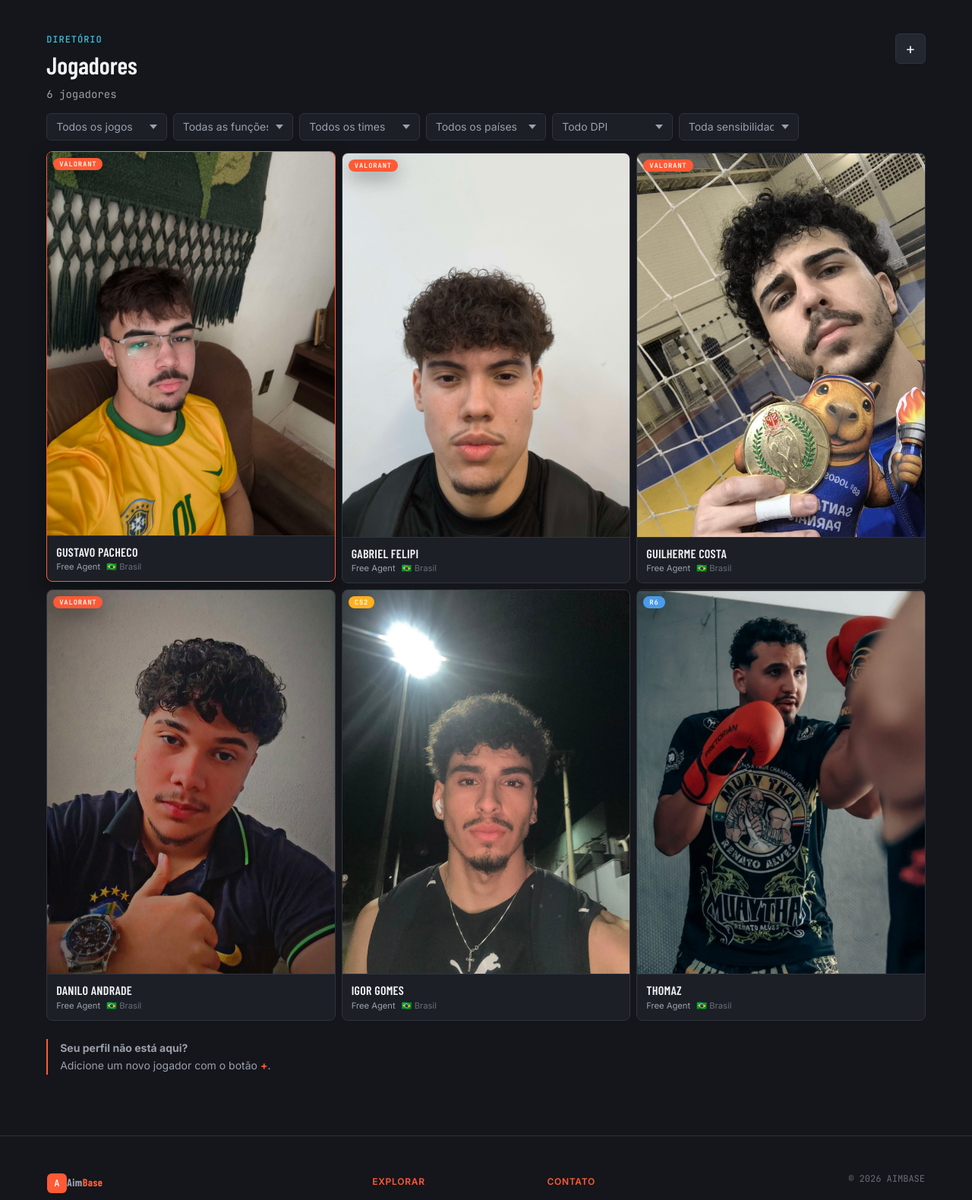
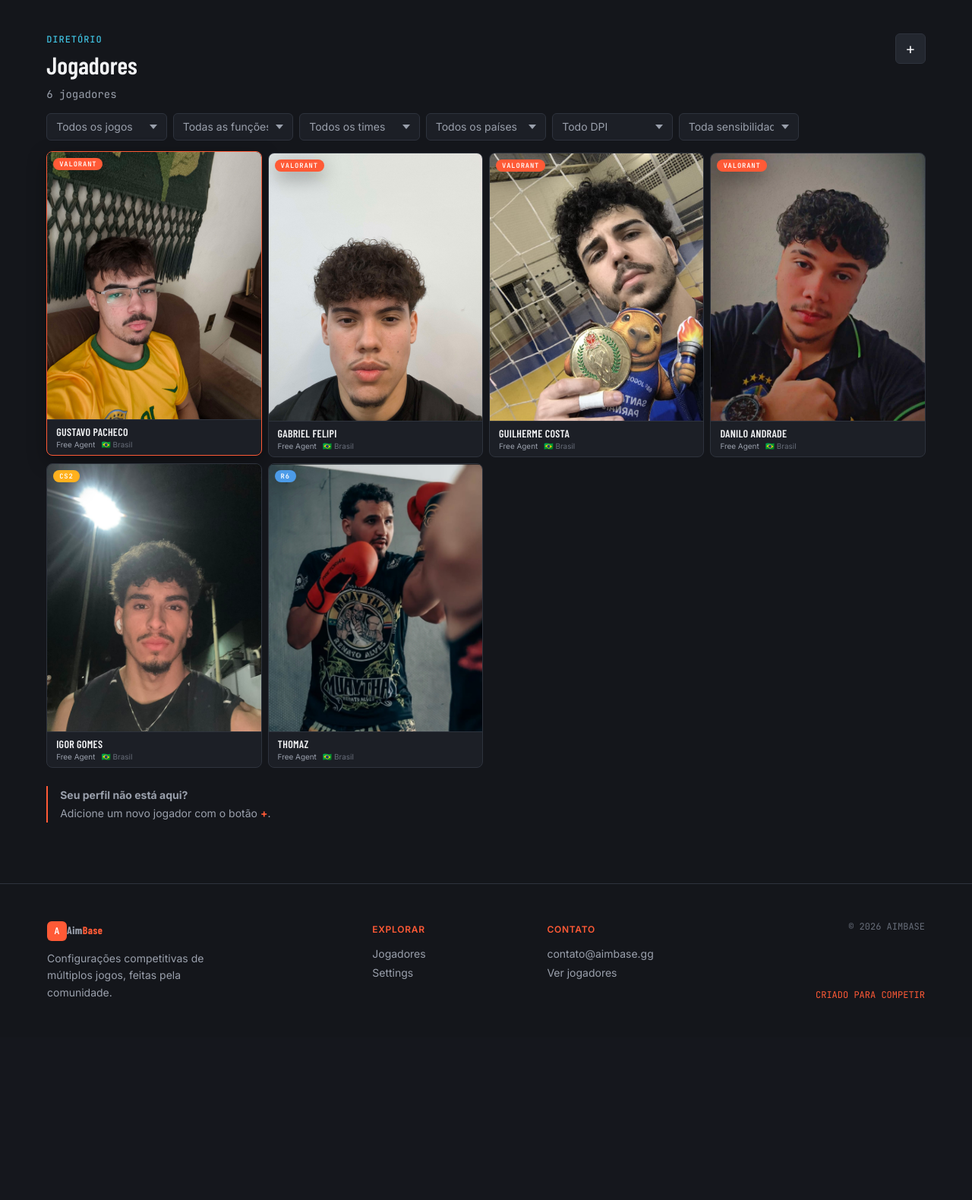
Before and after one commit to gustavodpacheco/AimBase-TCC, a PHP site: page / in a window 1280 px wide. Shown: the part 620-2200 px from the top of the page at 76% size. After the commit the page ends 1935 px from the top, so only its background shows below. Run offline with PHP 8.4, Linux system fonts and the light colour scheme; data that the repository does not hold is empty.

Commit message:
Home: cards menores (proporcao 4:5, grid 4 colunas, rodape compacto)

```diff
--- a/assets/css/components/player-card.css
+++ b/assets/css/components/player-card.css
@@ -98,7 +98,7 @@
 
 .home-card__media {
   position: relative;
-  aspect-ratio: 3 / 4;
+  aspect-ratio: 4 / 5;
   overflow: hidden;
   background: var(--bg-surface-alt);
 }
@@ -137,13 +137,13 @@
 
 /* Rodapé: nome + time + país, tudo no fluxo (sem sobreposição) */
 .home-card__body {
-  padding: var(--space-3);
+  padding: var(--space-2) var(--space-3);
   border-top: 1px solid var(--border-subtle);
 }
 
 .home-card__name {
   display: block;
-  font: 600 var(--fs-base) var(--font-display);
+  font: 600 var(--fs-sm) var(--font-display);
   line-height: 1.1;
   text-transform: uppercase;
   letter-spacing: 0.3px;
@@ -159,8 +159,8 @@
   gap: var(--space-2);
   min-width: 0;
   color: var(--text-secondary);
-  font-size: 0.7rem;
-  margin-top: 4px;
+  font-size: 0.62rem;
+  margin-top: 3px;
 }
 
 .home-card__team {
--- a/assets/css/responsive.css
+++ b/assets/css/responsive.css
@@ -30,7 +30,7 @@
 /* ---------- ≥ 1024px ---------- */
 @media (min-width: 1024px) {
   .player-list {
-    grid-template-columns: repeat(3, 1fr);
+    grid-template-columns: repeat(4, 1fr);
   }
 
   .data-grid {
@@ -41,7 +41,7 @@
 /* ---------- ≥ 1280px ---------- */
 @media (min-width: 1280px) {
   .player-list {
-    grid-template-columns: repeat(3, 1fr);
+    grid-template-columns: repeat(4, 1fr);
   }
 }
 
```
